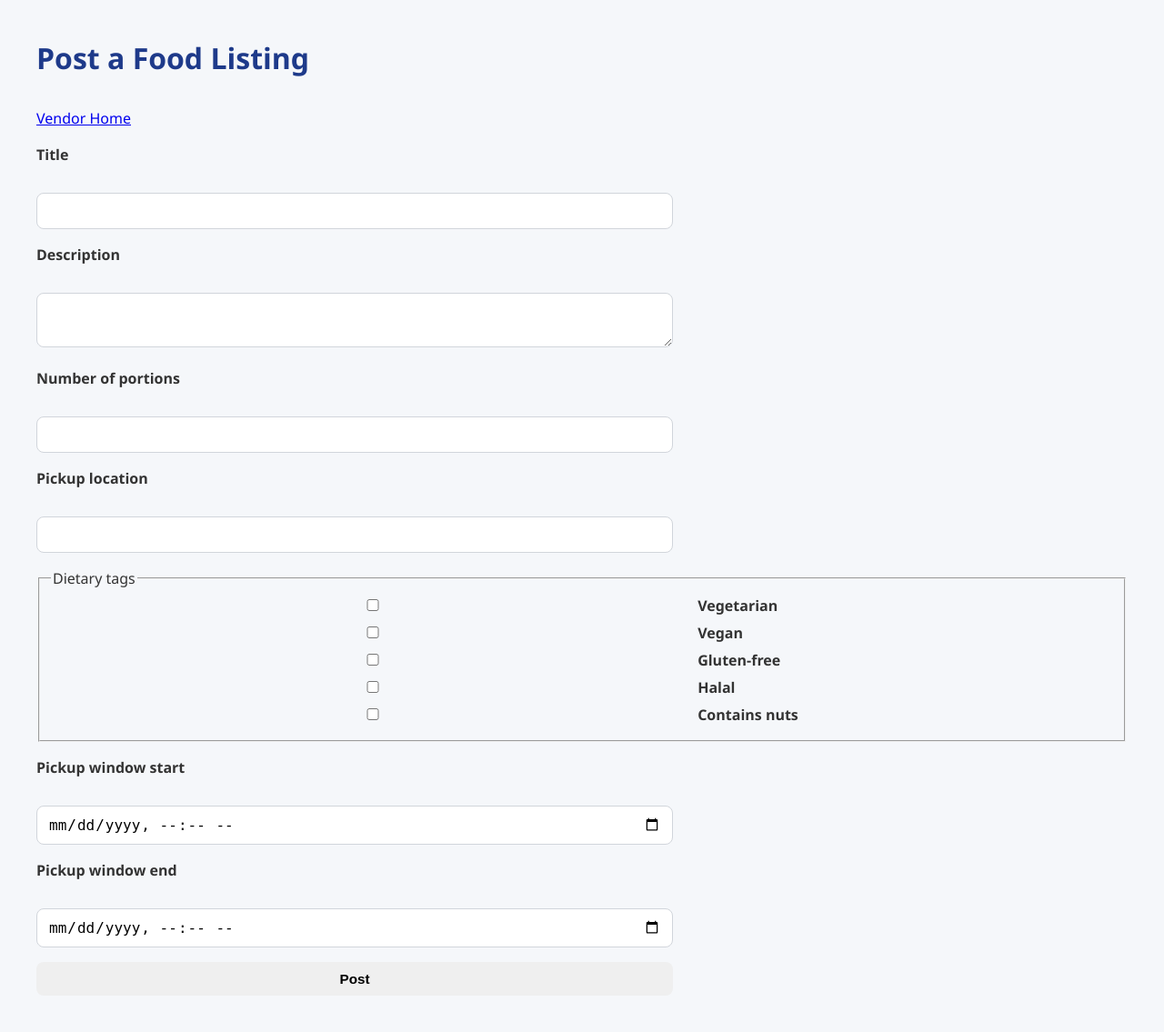
After one commit to lunarOntologist/CS3250_prj-2, a Flask app: template templates/listing_form.html in a window 1280 px wide. The commit adds this page. Shown: the whole page at 91% size. Run offline with Flask 3, Linux system fonts and the light colour scheme; the template is opened without the code that fills it: values that come from a table or form of the project are taken from there, others are empty; tables that the repository leaves empty hold one stand-in row (values such as "Sample post").

Commit message:
US3 + US2 hopefully works as intendent

```diff
--- a/src/app/forms.py
+++ b/src/app/forms.py
@@ -1,6 +1,15 @@
 from flask_wtf import FlaskForm
-from wtforms import StringField, PasswordField, RadioField, SubmitField
-from wtforms.validators import DataRequired, Length
+from wtforms import (
+    DateTimeLocalField,
+    IntegerField,
+    PasswordField,
+    RadioField,
+    SelectMultipleField,
+    StringField,
+    SubmitField,
+    TextAreaField,
+)
+from wtforms.validators import DataRequired, Length, NumberRange
 
 class SignUpForm(FlaskForm):
     name = StringField('Name', validators=[DataRequired(message='Name is required')])
@@ -13,3 +22,39 @@ class LoginForm(FlaskForm):
     email = StringField('Email', validators=[DataRequired(message='Email is required')])
     passwd = PasswordField('Password', validators=[DataRequired(message='Password is required')])
     submit = SubmitField('Login')
+
+class PostListingForm(FlaskForm):
+    title = StringField('Title', validators=[DataRequired(message='Title is required')])
+    description = TextAreaField('Description', validators=[DataRequired(message='Description is required')])
+    portions_total = IntegerField(
+        'Number of portions',
+        validators=[
+            DataRequired(message='Number of portions is required'),
+            NumberRange(min=1, max=100, message='Portions must be between 1 and 100'),
+        ],
+    )
+    pickup_location = StringField(
+        'Pickup location',
+        validators=[DataRequired(message='Pickup location is required')],
+    )
+    dietary_tags = SelectMultipleField(
+        'Dietary tags',
+        choices=[
+            ('vegetarian', 'Vegetarian'),
+            ('vegan', 'Vegan'),
+            ('gluten-free', 'Gluten-free'),
+            ('halal', 'Halal'),
+            ('contains nuts', 'Contains nuts'),
+        ],
+    )
+    pickup_start = DateTimeLocalField(
+        'Pickup window start',
+        format='%Y-%m-%dT%H:%M',
+        validators=[DataRequired(message='Pickup window start is required')],
+    )
+    pickup_end = DateTimeLocalField(
+        'Pickup window end',
+        format='%Y-%m-%dT%H:%M',
+        validators=[DataRequired(message='Pickup window end is required')],
+    )
+    submit = SubmitField('Post')
--- a/src/app/routes.py
+++ b/src/app/routes.py
@@ -1,7 +1,8 @@
 from app import app, db
-from app.models import User
-from app.forms import SignUpForm, LoginForm
-from flask import render_template, redirect, url_for
+from app.models import Listing, User
+from app.forms import PostListingForm, SignUpForm, LoginForm
+from datetime import datetime, timezone
+from flask import abort, render_template, redirect, url_for
 from flask_login import login_required, login_user, logout_user, current_user
 import bcrypt
 
@@ -49,3 +50,52 @@ def home():
     if current_user.role == 'vendor':
         return render_template('vendor_home.html')
     return render_template('student_home.html')
+
+@app.route('/listings')
+@login_required
+def listings():
+    if current_user.role != 'student':
+        abort(403)
+
+    now = datetime.now(timezone.utc).replace(tzinfo=None)
+    available_listings = (
+        Listing.query
+        .filter(
+            Listing.pickup_end >= now,
+            Listing.portions_total > Listing.portions_reserved,
+            Listing.cancelled.is_(False),
+        )
+        .order_by(Listing.pickup_end.asc(), Listing.id.asc())
+        .all()
+    )
+    return render_template('listings.html', listings=available_listings)
+
+@app.route('/listings/new', methods=['GET', 'POST'])
+@login_required
+def new_listing():
+    if current_user.role != 'vendor':
+        abort(403)
+
+    form = PostListingForm()
+    if form.validate_on_submit():
+        now = datetime.now(timezone.utc).replace(tzinfo=None)
+        if form.pickup_end.data < form.pickup_start.data:
+            form.pickup_end.errors.append('Pickup window end must be after its start.')
+        elif form.pickup_end.data <= now:
+            form.pickup_end.errors.append('Pickup window end must be in the future.')
+        else:
+            listing = Listing(
+                vendor_id=current_user.id,
+                title=form.title.data,
+                description=form.description.data,
+                portions_total=form.portions_total.data,
+                pickup_location=form.pickup_location.data,
+                dietary_tags=form.dietary_tags.data,
+                pickup_start=form.pickup_start.data,
+                pickup_end=form.pickup_end.data,
+            )
+            db.session.add(listing)
+            db.session.commit()
+            return redirect(url_for('home'))
+
+    return render_template('listing_form.html', form=form)
--- /dev/null
+++ b/templates/listing_form.html
@@ -0,0 +1,32 @@
+{% extends 'base.html' %}
+{% block main %}
+    <h1>Post a Food Listing</h1>
+    <p><a href="{{ url_for('home') }}">Vendor Home</a></p>
+    <form method="POST">
+        {{ form.hidden_tag() }}
+        <p>{{ form.title.label }}<br>{{ form.title() }}
+            {% for error in form.title.errors %}<br><span class="error">{{ error }}</span>{% endfor %}</p>
+        <p>{{ form.description.label }}<br>{{ form.description() }}
+            {% for error in form.description.errors %}<br><span class="error">{{ error }}</span>{% endfor %}</p>
+        <p>{{ form.portions_total.label }}<br>{{ form.portions_total(min=1, max=100) }}
+            {% for error in form.portions_total.errors %}<br><span class="error">{{ error }}</span>{% endfor %}</p>
+        <p>{{ form.pickup_location.label }}<br>{{ form.pickup_location() }}
+            {% for error in form.pickup_location.errors %}<br><span class="error">{{ error }}</span>{% endfor %}</p>
+        <fieldset>
+            <legend>{{ form.dietary_tags.label.text }}</legend>
+            {% for value, label in form.dietary_tags.choices %}
+                <label>
+                    <input type="checkbox" name="{{ form.dietary_tags.name }}" value="{{ value }}"
+                           {% if value in (form.dietary_tags.data or []) %}checked{% endif %}>
+                    {{ label }}
+                </label>
+            {% endfor %}
+            {% for error in form.dietary_tags.errors %}<span class="error">{{ error }}</span>{% endfor %}
+        </fieldset>
+        <p>{{ form.pickup_start.label }}<br>{{ form.pickup_start() }}
+            {% for error in form.pickup_start.errors %}<br><span class="error">{{ error }}</span>{% endfor %}</p>
+        <p>{{ form.pickup_end.label }}<br>{{ form.pickup_end() }}
+            {% for error in form.pickup_end.errors %}<br><span class="error">{{ error }}</span>{% endfor %}</p>
+        <p>{{ form.submit() }}</p>
+    </form>
+{% endblock %}
--- a/templates/student_home.html
+++ b/templates/student_home.html
@@ -2,5 +2,6 @@
 {% block main %}
     <h1>Student Home</h1>
     <p>Welcome, {{ current_user.name }}!</p>
+    <p><a href="{{ url_for('listings') }}">Browse available food listings</a></p>
     <p><a href="{{ url_for('logout') }}">Logout</a></p>
 {% endblock %}
--- a/templates/vendor_home.html
+++ b/templates/vendor_home.html
@@ -2,5 +2,6 @@
 {% block main %}
     <h1>Vendor Home</h1>
     <p>Welcome, {{ current_user.name }}!</p>
+    <p><a href="{{ url_for('new_listing') }}">Post a food listing</a></p>
     <p><a href="{{ url_for('logout') }}">Logout</a></p>
 {% endblock %}
```
Also changed, not shown: src/app/models.py (+17 -0 lines), templates/listings.html (added, +36 -0 lines).
